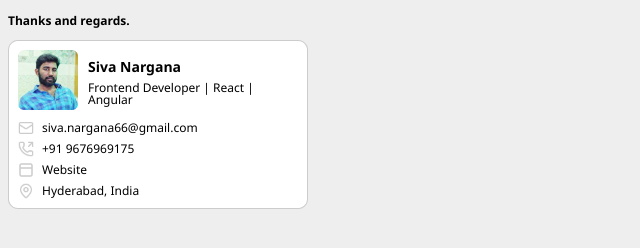
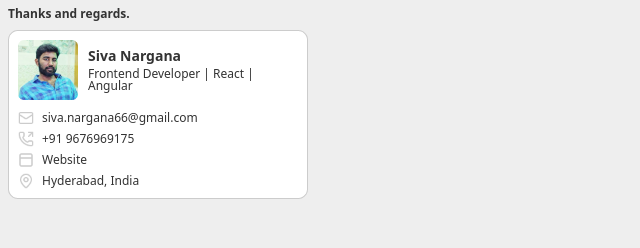
Before and after one commit to sivanargana/gmail-signature, a plain HTML site: page index.html in a window 1280 px wide. Shown: the whole page, without its empty margins (0-640 px from the left). Drawn offline with Linux system fonts and the light colour scheme.

Commit message:
new changes

```diff
--- a/index.html
+++ b/index.html
@@ -10,10 +10,10 @@
 
 <body style="background-color: #eee;">
     <table width="100%" cellpadding="0" cellspacing="0" border="0"
-        style="font-family: 'Segoe UI', Tahoma, Geneva, Verdana, sans-serif; color: black; border-collapse: collapse; width: 300px; max-width: 100%;">
+        style="font-family:system-ui, -apple-system, BlinkMacSystemFont, 'Segoe UI', Roboto, Oxygen, Ubuntu, Cantarell, 'Open Sans', 'Helvetica Neue', sans-serif; color: #333; border-collapse: collapse; width: 300px; max-width: 100%;">
         <tr>
             <td colspan="3">
-                <span style="font-size: 12px; line-height: 12px; font-weight: bold;">Thanks and regards.</span>
+                <span style="display: block; font-size: 12px; line-height: 12px; font-weight: bold;">Thanks and regards.</span>
             </td>
         </tr>
         <tr>
@@ -49,7 +49,7 @@
                             <table width="100%" cellpadding="0" cellspacing="0" border="0"
                                 style="border-collapse: collapse;">
                                 <tr>
-                                    <td><span style="font-size: 14px; line-height: 14px; font-weight: bold;">Siva Nargana</span></td>
+                                    <td><span style="display: block; font-size: 14px; line-height: 14px; font-weight: bold;">Siva Nargana</span></td>
                                 </tr>
                                 <tr>
                                     <td style="line-height: 5px;" role="separator">&zwj;</td>
@@ -78,24 +78,24 @@
                                 style="border-collapse: collapse;">
                                 <tr>
                                     <td style="width: 24px;"><img src="https://sivanargana.github.io/gmail-signature/email.png" style="width: 16px; height: 16px; display: block; opacity: .5;" /></td>
-                                    <td><a href="mailto:siva.nargana66@gmail.com" style="display: block; font-size: 12px;line-height: 12px;  color: black; text-decoration: none;">siva.nargana66@gmail.com</a></td>
+                                    <td><a href="mailto:siva.nargana66@gmail.com" style="display: block; font-size: 12px;line-height: 12px;  color: #333; text-decoration: none;">siva.nargana66@gmail.com</a></td>
                                 </tr>
                                 <tr>
                                     <td style="line-height: 5px;" role="separator" colspan="2">&zwj;</td>
                                 </tr>
                                 <tr>
                                     <td style="width: 24px;"><img src="https://sivanargana.github.io/gmail-signature/call.png" style="width: 16px; height: 16px; display: block; opacity: .5;" /></td>
-                                    <td><a href="tel:+919676969175" style="display: block; font-size: 12px;line-height: 12px;  color: black; text-decoration: none;">+91 9676969175</a></td>
+                                    <td><a href="tel:+919676969175" style="display: block; font-size: 12px;line-height: 12px;  color: #333; text-decoration: none;">+91 9676969175</a></td>
                                 </tr>
                                 <td style="line-height: 5px;" role="separator" colspan="2">&zwj;</td>
                                 <tr>
                                     <td style="width: 24px;"><img src="https://sivanargana.github.io/gmail-signature/portfolio.png" style="width: 16px; height: 16px; display: block; opacity: .5;" /></td>
-                                    <td><a href="https://sivanargana.github.io/sivanargana" target="_blank" style="display: block; font-size: 12px;line-height: 12px; color: black; text-decoration: none;">Website</a></td>
+                                    <td><a href="https://sivanargana.github.io/sivanargana" target="_blank" style="display: block; font-size: 12px;line-height: 12px; color: #333; text-decoration: none;">Website</a></td>
                                 </tr>
                                 <td style="line-height: 5px;" role="separator" colspan="2">&zwj;</td>
                                 <tr>
                                     <td style="width: 24px;"><img src="https://sivanargana.github.io/gmail-signature/location.png" style="width: 16px; height: 16px; display: block; opacity: .5;" /></td>
-                                    <td><span style="display: block; font-size: 12px;line-height: 12px; color: black; text-decoration: none;">Hyderabad, India</span></td>
+                                    <td><span style="display: block; font-size: 12px;line-height: 12px; color: #333; text-decoration: none;">Hyderabad, India</span></td>
                                 </tr>
                             </table>
                         </td>
```
